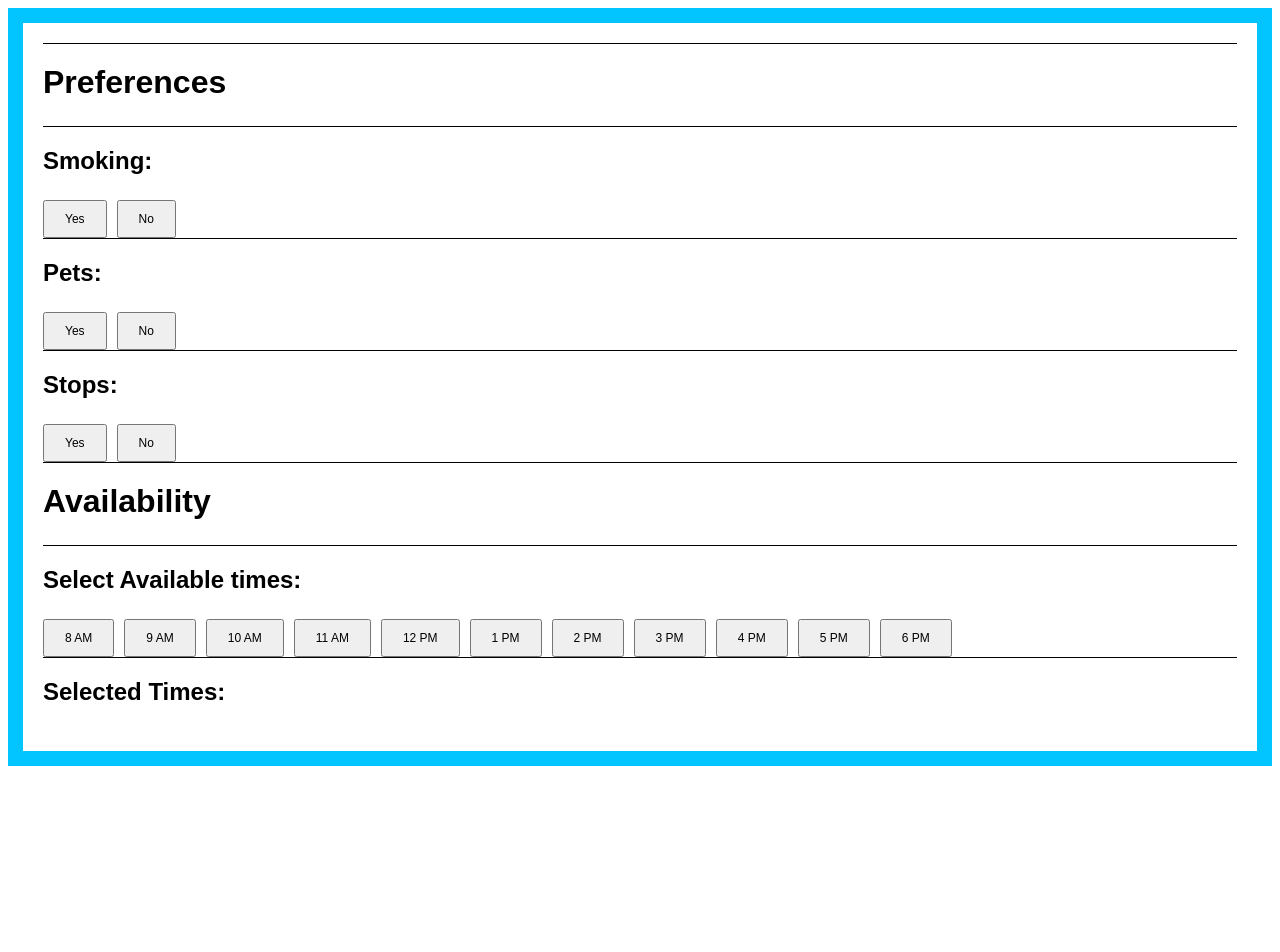
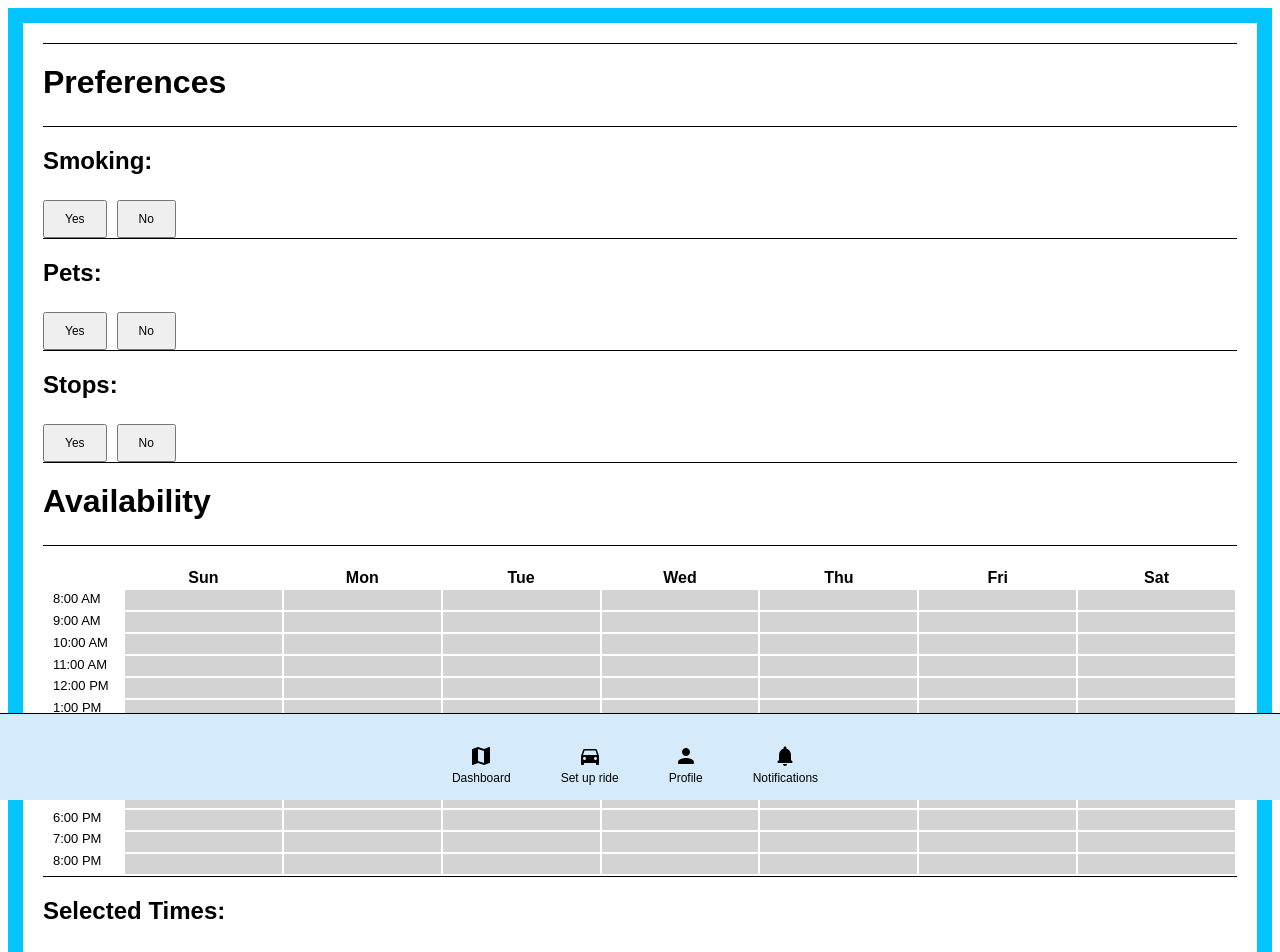
Before and after one commit to COS420-Fall23/Team-G, a React (Create React App) app: page /Preferences in a window 1280 px wide. Shown: the top 952 px of the page. Before the commit the page ends 800 px from the top, so only its background shows below. Built offline with nearby package versions, Linux system fonts and the light colour scheme; a web font is replaced by a local one.

Commit message:
Implemented TimeSlotSelector

```diff
--- a/src/Home Dashboard/PreferencesPage.jsx
+++ b/src/Home Dashboard/PreferencesPage.jsx
@@ -1,5 +1,7 @@
 import React, { useState } from 'react';
 import './PeferencesPage.css';
+import TimeSlotSelector from './TimeSlotSelector';
+import Navbar from './Navbar';
 
 const PreferencesPage = () => {
   const [smoking, setSmoking] = useState('');
@@ -79,20 +81,8 @@ const PreferencesPage = () => {
 
       {/* Available Times */}
 
-      <div>
-        <h2>Select Available times:</h2>
-        <button onClick={() => handleTimeSelection('8:00 AM')}>8 AM</button>
-        <button onClick={() => handleTimeSelection('9:00 AM')}>9 AM</button>
-        <button onClick={() => handleTimeSelection('10:00 AM')}>10 AM</button>
-        <button onClick={() => handleTimeSelection('11:00 AM')}>11 AM</button>
-        <button onClick={() => handleTimeSelection('12:00 PM')}>12 PM</button>
-        <button onClick={() => handleTimeSelection('1:00 PM')}>1 PM</button>
-        <button onClick={() => handleTimeSelection('2:00 PM')}>2 PM</button>
-        <button onClick={() => handleTimeSelection('3:00 PM')}>3 PM</button>
-        <button onClick={() => handleTimeSelection('4:00 PM')}>4 PM</button>
-        <button onClick={() => handleTimeSelection('5:00 PM')}>5 PM</button>
-        <button onClick={() => handleTimeSelection('6:00 PM')}>6 PM</button>
-      </div>
+      <TimeSlotSelector/>
+      <Navbar/>
 
       {/* Selected Times */}
 
--- /dev/null
+++ b/src/Home Dashboard/TimeSlotSelector.css
@@ -0,0 +1,54 @@
+.time-slot-selector-container {
+  display: flex; /* Display items side by side */
+}
+
+.time-slot-selector {
+  table-layout: fixed;
+  width: 100%;
+}
+
+/* Define the constant width for columns */
+.time-slot-selector th,
+.time-slot-selector td {
+  flex-shrink: 0;
+  user-select: none;
+  width: 120px;
+  height: 18px;
+  white-space: nowrap;
+}
+
+.time-label {
+  display: flex;
+  flex-direction: column;
+  justify-content: flex-start;
+  padding-left: 10px;
+  width: 80px; /* Set a fixed size */
+  height: 21.86px;
+  font-size: small;
+}
+
+.time-labels {
+  padding-top: 25px;
+  flex-shrink: 0;
+  width: 80px; /* Set a fixed size */
+  display: flex;
+  flex-direction: column;
+}
+
+.scroll-container {
+  overflow-x: auto;
+  width: 100%;
+}
+
+/* Define colors based on state */
+.unavailable {
+  background-color: lightgray;
+}
+
+.traveling-to {
+  background-color: lightgreen;
+}
+
+.traveling-home {
+  background-color: lightblue;
+}
--- /dev/null
+++ b/src/Home Dashboard/TimeSlotSelector.jsx
@@ -0,0 +1,101 @@
+import React, { useState } from 'react';
+import './TimeSlotSelector.css';
+
+// Define the different states for a time slot
+const timeSlotStates = ['', 'traveling to', 'traveling home'];
+
+const TimeSlotSelector = () => {
+  // Create a state to hold the schedule
+  const [schedule, setSchedule] = useState({});
+
+  // Function to handle the clicking of a time slot
+  const toggleTimeSlot = (day, time) => {
+    const key = `${day}-${time}`;
+    // Get the current state of the time slot
+    const currentStateIndex = schedule[key] || 0;
+    // Calculate the next state
+    const nextStateIndex = (currentStateIndex + 1) % timeSlotStates.length;
+    // Update the schedule state with the next state
+    setSchedule({
+      ...schedule,
+      [key]: nextStateIndex,
+    });
+  };
+
+  // Function to determine the class for the time slot
+  const getTimeSlotClass = (stateIndex) => {
+    switch (stateIndex) {
+      case 1:
+        return 'traveling-to';
+      case 2:
+        return 'traveling-home';
+      default:
+        return 'unavailable';
+    }
+  };
+
+  // Create an array of times
+  const times = [
+    '8:00 AM',
+    '9:00 AM',
+    '10:00 AM',
+    '11:00 AM',
+    '12:00 PM',
+    '1:00 PM',
+    '2:00 PM',
+    '3:00 PM',
+    '4:00 PM',
+    '5:00 PM',
+    '6:00 PM',
+    '7:00 PM',
+    '8:00 PM',
+  ];
+
+  // Create an array of days
+  const days = ['Sun', 'Mon', 'Tue', 'Wed', 'Thu', 'Fri', 'Sat'];
+
+  return (
+    <div className="time-slot-selector-container">
+      <div className="time-labels">
+        {/* Render the time labels */}
+        {times.map((time) => (
+          <div className="time-label" key={time}>
+            {time}
+          </div>
+        ))}
+      </div>
+      <div className="scroll-container">
+        <table className="time-slot-selector">
+          <thead>
+            <tr>
+              {days.map((day) => (
+                <th key={day}>{day}</th>
+              ))}
+            </tr>
+          </thead>
+          <tbody>
+            {times.map((time) => (
+              <tr key={time}>
+                {days.map((day) => {
+                  const key = `${day}-${time}`;
+                  return (
+                    <td
+                      key={key}
+                      className={getTimeSlotClass(schedule[key])}
+                      onClick={() => toggleTimeSlot(day, time)}
+                    >
+                      {/* Render the state text or icon here */}
+                      {timeSlotStates[schedule[key]]}
+                    </td>
+                  );
+                })}
+              </tr>
+            ))}
+          </tbody>
+        </table>
+      </div>
+    </div>
+  );
+};
+
+export default TimeSlotSelector;
```
